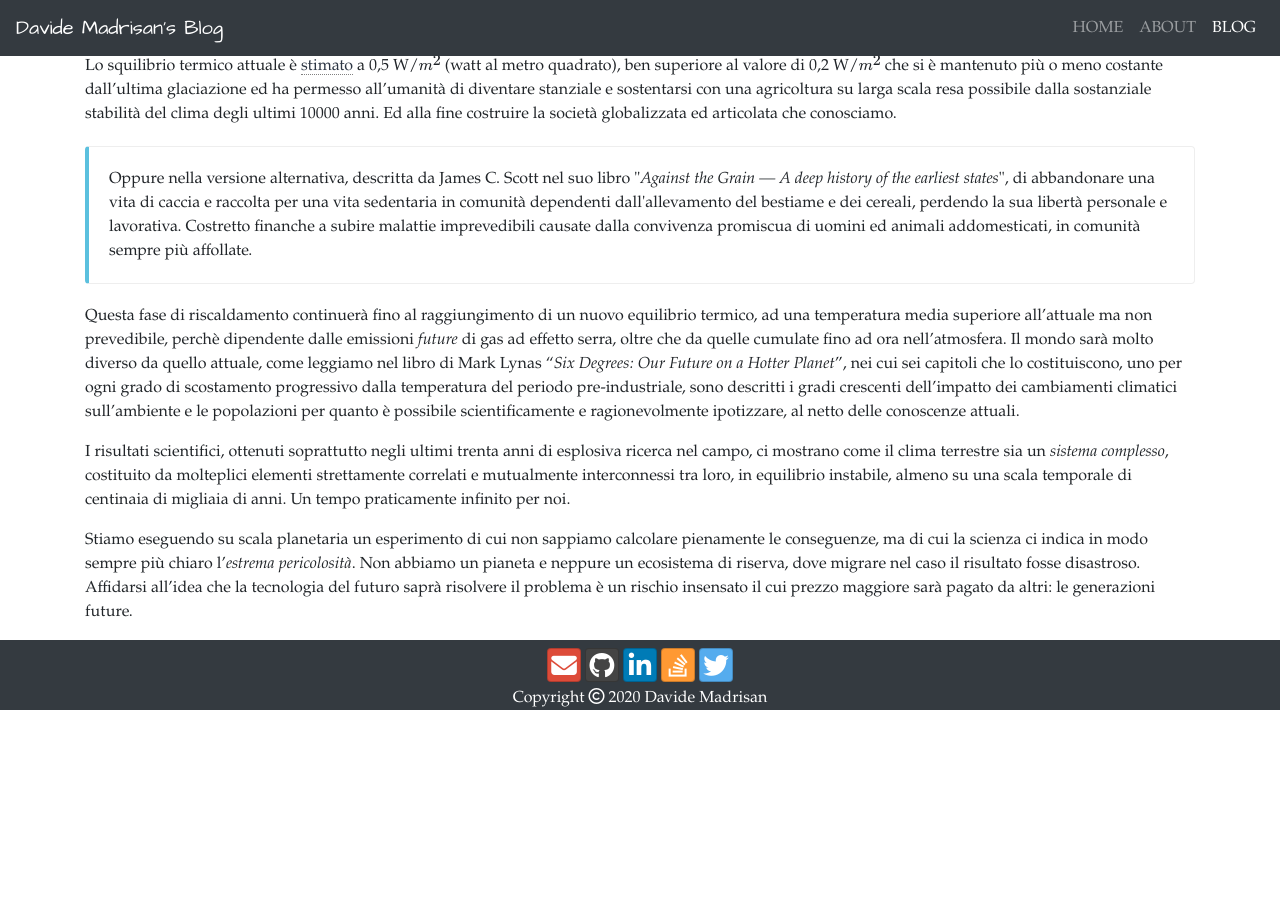
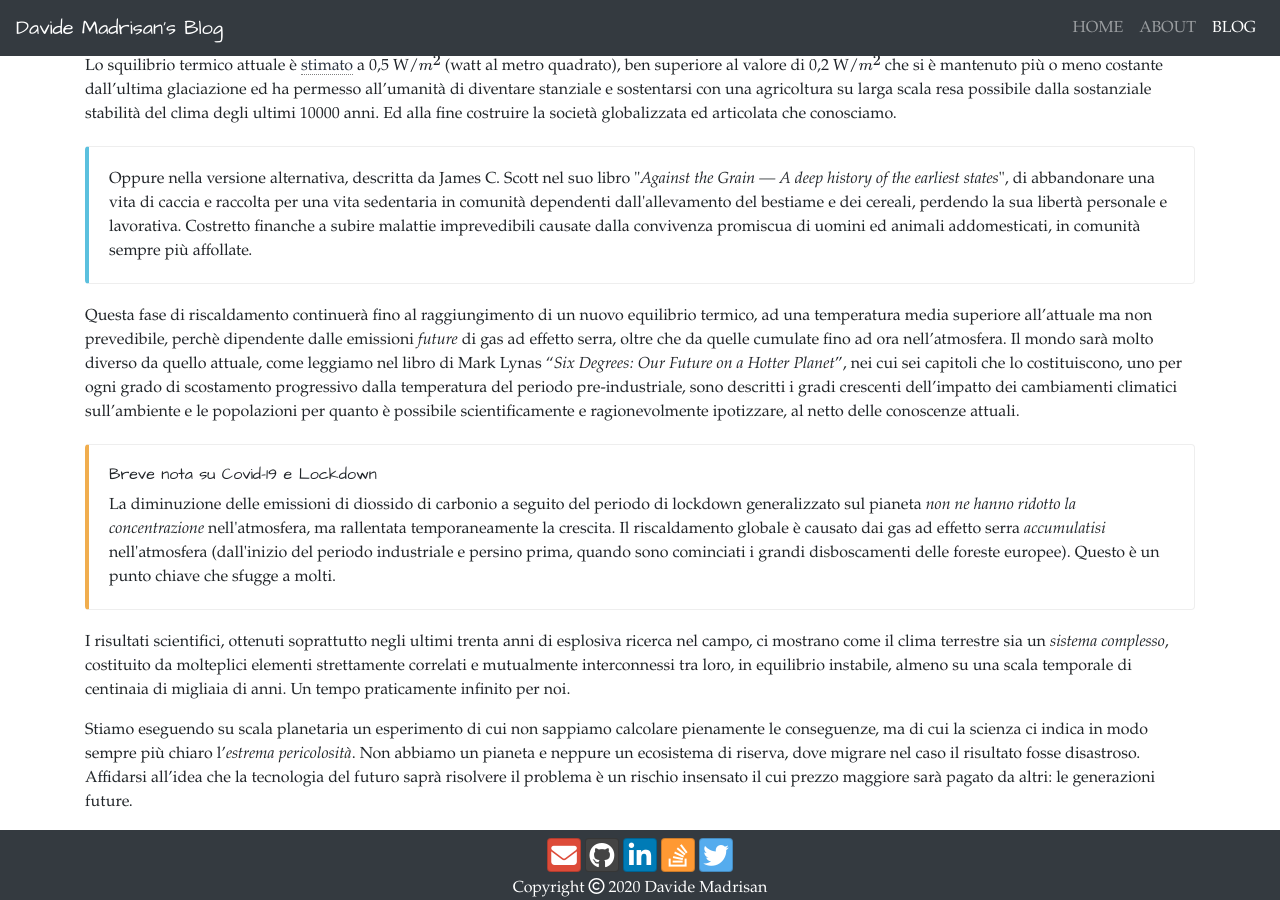
Before and after one commit to madrisan/madrisan.github.io, a Jekyll site: the page built from _posts/2020-12-29-climate-changes-physics.md, in a window 1280 px wide and 900 px high, scrolled down 7208 px. Built offline with Jekyll 4.4.1, drawn with Linux system fonts in a browser that asks for light colours; nearby versions of some CDN libraries; formulas are drawn with MathJax 3; before the commit the page ends 7918 px from its top, so only the background shows below that; some of the changed text lies outside the part shown.

Commit message:
Update the climate change posts (once again)
Signed-off-by: Davide Madrisan <davide.madrisan@gmail.com>

```diff
--- a/_posts/2020-12-29-climate-changes-physics.md
+++ b/_posts/2020-12-29-climate-changes-physics.md
@@ -361,6 +361,18 @@ descritti i gradi crescenti dell'impatto dei cambiamenti climatici sull'ambiente
 per quanto è possibile scientificamente e ragionevolmente ipotizzare, al netto delle
 conoscenze attuali.
 
+<div class="bd-callout bd-callout-warning">
+<h6>Breve nota su Covid-19 e Lockdown</h6>
+<p>
+La diminuzione delle emissioni di diossido di carbonio a seguito del periodo di lockdown
+generalizzato sul pianeta <i>non ne hanno ridotto la concentrazione</i> nell'atmosfera, ma
+rallentata temporaneamente la crescita. Il riscaldamento globale è causato dai gas ad effetto
+serra <i>accumulatisi</i> nell'atmosfera (dall'inizio del periodo industriale e persino prima,
+quando sono cominciati i grandi disboscamenti delle foreste europee).
+Questo è un punto chiave che sfugge a molti.
+</p>
+</div>
+
 I risultati scientifici, ottenuti soprattutto negli ultimi trenta anni di esplosiva ricerca nel
 campo, ci mostrano come il clima terrestre sia un *sistema complesso*, costituito da molteplici
 elementi strettamente correlati e mutualmente interconnessi tra loro, in equilibrio instabile,
```
Also changed, not shown: _posts/2021-01-01-global-warming-lets-quantify.md (+17 -3 lines).
